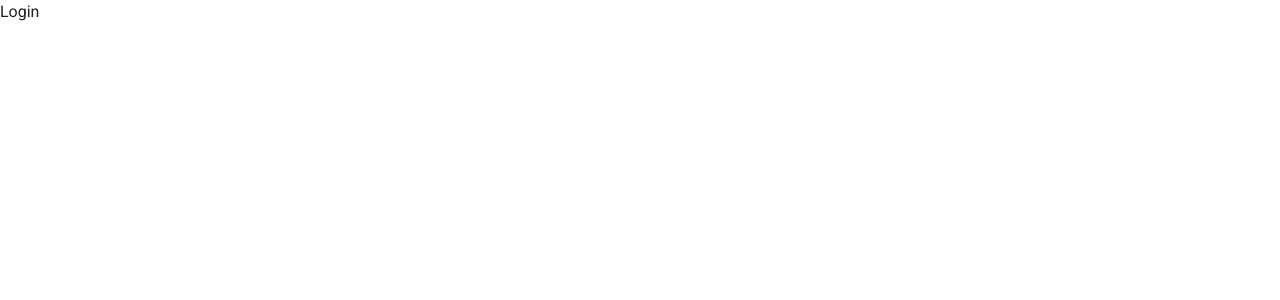
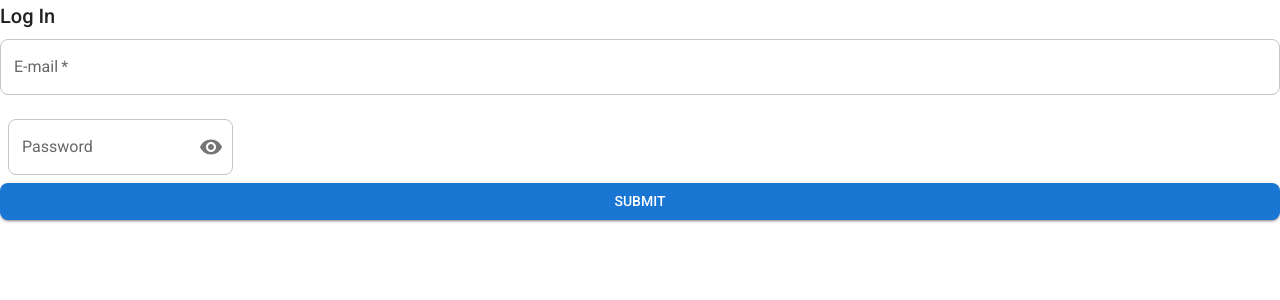
Before and after one commit to Manku27/hotel-admin, a React (Vite) app: page /login in a window 1280 px wide. Shown: the top 300 px of the page. Built offline with nearby package versions, Linux system fonts and the light colour scheme.

Commit message:
add login form

```diff
--- a/src/auth/LoginForm.tsx
+++ b/src/auth/LoginForm.tsx
@@ -1,7 +1,69 @@
-import { Box } from '@mui/material';
+import { ErrorMessage, Field, Form, Formik } from 'formik';
+import { Login } from './authTypes';
+import * as yup from 'yup';
+import { EMAIL_REGEX } from './authConstants';
+import { Button, TextField, Typography } from '@mui/material';
+import PasswordField from './PasswordField';
+
+const initialValues: Login = {
+  email: '',
+  password: '',
+};
+
+const validationSchema = yup.object().shape({
+  email: yup.string().required('Email is required').matches(EMAIL_REGEX, {
+    message: 'Email is not valid',
+    excludeEmptyString: true,
+  }),
+  password: yup.string().required('Password is required'),
+});
 
 const LoginForm = () => {
-  return <Box>Login</Box>;
+  const handleSubmit = (values: Login) => {
+    console.log('Login form:', values);
+  };
+
+  return (
+    <Formik
+      initialValues={initialValues}
+      validationSchema={validationSchema}
+      onSubmit={handleSubmit}
+      validateOnBlur={false}
+    >
+      {({ errors, values }) => {
+        console.log(errors, values);
+        return (
+          <Form>
+            <Typography variant="h6" gutterBottom>
+              Log In
+            </Typography>
+            <Field
+              as={TextField}
+              id="email"
+              name="email"
+              label="E-mail"
+              fullWidth
+              error={!!errors.email}
+              helperText={errors.email && <ErrorMessage name="email" />}
+              sx={{ marginBottom: '1rem' }}
+              type="email"
+              required
+            />
+            <PasswordField error={errors.password} />
+            <Button
+              type="submit"
+              variant="contained"
+              color="primary"
+              fullWidth
+              formNoValidate
+            >
+              Submit
+            </Button>
+          </Form>
+        );
+      }}
+    </Formik>
+  );
 };
 
 export default LoginForm;
--- /dev/null
+++ b/src/auth/PasswordField.tsx
@@ -0,0 +1,64 @@
+import { useState } from 'react';
+import { ErrorMessage, Field } from 'formik';
+import {
+  FormControl,
+  InputLabel,
+  OutlinedInput,
+  InputAdornment,
+  IconButton,
+  FormHelperText,
+} from '@mui/material';
+import { Visibility, VisibilityOff } from '@mui/icons-material';
+
+const PasswordField = ({ error, ...props }: any) => {
+  const [showPassword, setShowPassword] = useState(false);
+
+  const handleClickShowPassword = () => {
+    setShowPassword(!showPassword);
+  };
+
+  const handleMouseDownPassword = (event) => {
+    event.preventDefault();
+  };
+
+  return (
+    <Field name="password">
+      {({ field }) => {
+        return (
+          <FormControl
+            sx={{ m: 1, width: '25ch' }}
+            variant="outlined"
+            error={!!error}
+          >
+            <InputLabel>Password</InputLabel>
+            <OutlinedInput
+              id="outlined-adornment-password"
+              type={showPassword ? 'text' : 'password'}
+              {...field}
+              {...props}
+              endAdornment={
+                <InputAdornment position="end">
+                  <IconButton
+                    onClick={handleClickShowPassword}
+                    onMouseDown={handleMouseDownPassword}
+                    edge="end"
+                  >
+                    {showPassword ? <VisibilityOff /> : <Visibility />}
+                  </IconButton>
+                </InputAdornment>
+              }
+              label="Password"
+            />
+            {error && (
+              <FormHelperText>
+                <ErrorMessage name="password" />
+              </FormHelperText>
+            )}
+          </FormControl>
+        );
+      }}
+    </Field>
+  );
+};
+
+export default PasswordField;
--- /dev/null
+++ b/src/auth/authConstants.ts
@@ -0,0 +1 @@
+export const EMAIL_REGEX = /^[a-zA-Z0-9._%+-]+@[a-zA-Z0-9.-]+\.(com|in)$/;
--- /dev/null
+++ b/src/auth/authTypes.ts
@@ -0,0 +1,4 @@
+export interface Login {
+  email: string;
+  password: string;
+}
--- a/src/hotels/AddHotelForm.tsx
+++ b/src/hotels/AddHotelForm.tsx
@@ -7,10 +7,13 @@ import { GST_REGEX } from './hotelConstants';
 const validationSchema = yup.object().shape({
   name: yup.string().required('Name is required'),
   address: yup.string().required('Address is required'),
-  gstNumber: yup.string().matches(GST_REGEX, {
-    message: 'GST number is not valid',
-    excludeEmptyString: true,
-  }),
+  gstNumber: yup
+    .string()
+    .required('GST number is required')
+    .matches(GST_REGEX, {
+      message: 'GST number is not valid',
+      excludeEmptyString: true,
+    }),
 });
 
 const initialValues: Hotel = {
```
